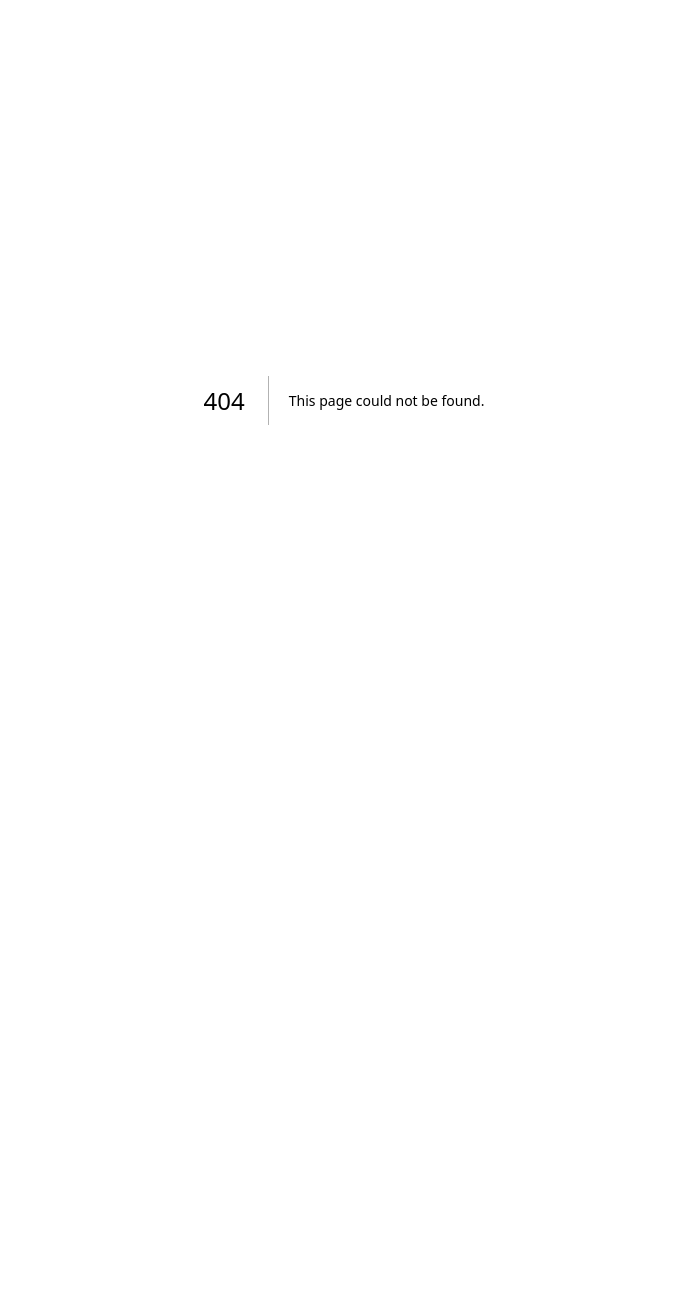
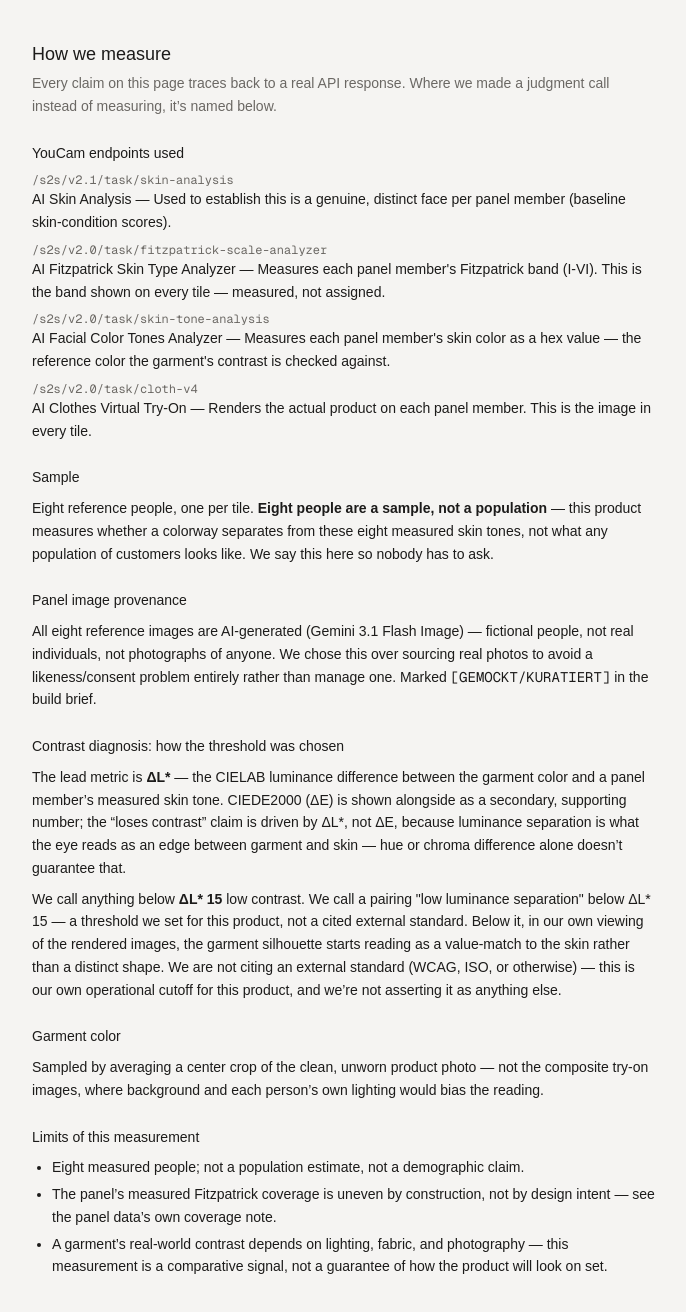
Before and after one commit to fiya-chris-and-AI/casting, a Next.js app: page /methods in a window 1280 px wide. Before the commit this address had no page. Shown: the top 1312 px of the page, without its empty margins (296-982 px from the left). Before the commit the page ends 800 px from the top, so only its background shows below. Built offline with nearby package versions, Linux system fonts and the light colour scheme.

Commit message:
feat(casting-app): Methods Panel — How we measure

```diff
--- /dev/null
+++ b/app/methods/page.tsx
@@ -0,0 +1,9 @@
+import { MethodsPanel } from "@/components/MethodsPanel";
+
+export default function MethodsPage() {
+  return (
+    <div className="min-h-screen bg-[var(--background)]">
+      <MethodsPanel />
+    </div>
+  );
+}
--- a/components/CoverageSummary.tsx
+++ b/components/CoverageSummary.tsx
@@ -1,3 +1,4 @@
+import Link from "next/link";
 import type { CoverageReport } from "@/lib/coverage";
 
 export function CoverageSummary({ report }: { report: CoverageReport }) {
@@ -8,11 +9,14 @@ export function CoverageSummary({ report }: { report: CoverageReport }) {
         {report.measurableBands.length > 0 && ` (${report.measurableBands.join(", ")})`}
         {report.unmeasurableBands.length > 0 && ` — not measurable: ${report.unmeasurableBands.join(", ")}`}
       </span>
-      {report.lowContrastBands.length > 0 && (
-        <span className="text-[color:var(--gap-accent)]">
-          ● low contrast at {report.lowContrastBands.join(", ")}
-        </span>
-      )}
+      <span className="flex items-center gap-3">
+        {report.lowContrastBands.length > 0 && (
+          <span className="text-[color:var(--gap-accent)]">● low contrast at {report.lowContrastBands.join(", ")}</span>
+        )}
+        <Link href="/methods" className="underline decoration-dotted underline-offset-2 hover:text-[var(--foreground)]">
+          How we measure
+        </Link>
+      </span>
     </div>
   );
 }
--- /dev/null
+++ b/components/MethodsPanel.tsx
@@ -0,0 +1,73 @@
+import { THRESHOLD_RATIONALE, LOW_CONTRAST_DELTA_L_THRESHOLD } from "@/lib/coverage";
+
+const ENDPOINTS = [
+  { name: "AI Skin Analysis", path: "/s2s/v2.1/task/skin-analysis", use: "Used to establish this is a genuine, distinct face per panel member (baseline skin-condition scores)." },
+  { name: "AI Fitzpatrick Skin Type Analyzer", path: "/s2s/v2.0/task/fitzpatrick-scale-analyzer", use: "Measures each panel member's Fitzpatrick band (I-VI). This is the band shown on every tile — measured, not assigned." },
+  { name: "AI Facial Color Tones Analyzer", path: "/s2s/v2.0/task/skin-tone-analysis", use: "Measures each panel member's skin color as a hex value — the reference color the garment's contrast is checked against." },
+  { name: "AI Clothes Virtual Try-On", path: "/s2s/v2.0/task/cloth-v4", use: "Renders the actual product on each panel member. This is the image in every tile." },
+];
+
+export function MethodsPanel() {
+  return (
+    <div className="mx-auto max-w-2xl px-6 py-10 text-sm leading-relaxed">
+      <h1 className="mb-1 text-lg font-medium">How we measure</h1>
+      <p className="mb-6 text-[var(--muted)]">
+        Every claim on this page traces back to a real API response. Where we made a judgment call instead of
+        measuring, it&rsquo;s named below.
+      </p>
+
+      <h2 className="mb-2 font-medium">YouCam endpoints used</h2>
+      <ul className="mb-6 space-y-2">
+        {ENDPOINTS.map((e) => (
+          <li key={e.path}>
+            <div className="font-mono text-xs text-[var(--muted)]">{e.path}</div>
+            <div>
+              <span className="font-medium">{e.name}</span> — {e.use}
+            </div>
+          </li>
+        ))}
+      </ul>
+
+      <h2 className="mb-2 font-medium">Sample</h2>
+      <p className="mb-6">
+        Eight reference people, one per tile. <strong>Eight people are a sample, not a population</strong> — this
+        product measures whether a colorway separates from these eight measured skin tones, not what any population
+        of customers looks like. We say this here so nobody has to ask.
+      </p>
+
+      <h2 className="mb-2 font-medium">Panel image provenance</h2>
+      <p className="mb-6">
+        All eight reference images are AI-generated (Gemini 3.1 Flash Image) — fictional people, not real
+        individuals, not photographs of anyone. We chose this over sourcing real photos to avoid a likeness/consent
+        problem entirely rather than manage one. Marked <code>[GEMOCKT/KURATIERT]</code> in the build brief.
+      </p>
+
+      <h2 className="mb-2 font-medium">Contrast diagnosis: how the threshold was chosen</h2>
+      <p className="mb-2">
+        The lead metric is <strong>ΔL*</strong> — the CIELAB luminance difference between the garment color and a
+        panel member&rsquo;s measured skin tone. CIEDE2000 (ΔE) is shown alongside as a secondary, supporting
+        number; the &ldquo;loses contrast&rdquo; claim is driven by ΔL*, not ΔE, because luminance separation is
+        what the eye reads as an edge between garment and skin — hue or chroma difference alone doesn&rsquo;t
+        guarantee that.
+      </p>
+      <p className="mb-6">
+        We call anything below <strong>ΔL* {LOW_CONTRAST_DELTA_L_THRESHOLD}</strong> low contrast. {THRESHOLD_RATIONALE}{" "}
+        We are not citing an external standard (WCAG, ISO, or otherwise) — this is our own operational cutoff for
+        this product, and we&rsquo;re not asserting it as anything else.
+      </p>
+
+      <h2 className="mb-2 font-medium">Garment color</h2>
+      <p className="mb-6">
+        Sampled by averaging a center crop of the clean, unworn product photo — not the composite try-on images,
+        where background and each person&rsquo;s own lighting would bias the reading.
+      </p>
+
+      <h2 className="mb-2 font-medium">Limits of this measurement</h2>
+      <ul className="list-disc space-y-1 pl-5">
+        <li>Eight measured people; not a population estimate, not a demographic claim.</li>
+        <li>The panel&rsquo;s measured Fitzpatrick coverage is uneven by construction, not by design intent — see the panel data&rsquo;s own coverage note.</li>
+        <li>A garment&rsquo;s real-world contrast depends on lighting, fabric, and photography — this measurement is a comparative signal, not a guarantee of how the product will look on set.</li>
+      </ul>
+    </div>
+  );
+}
```
